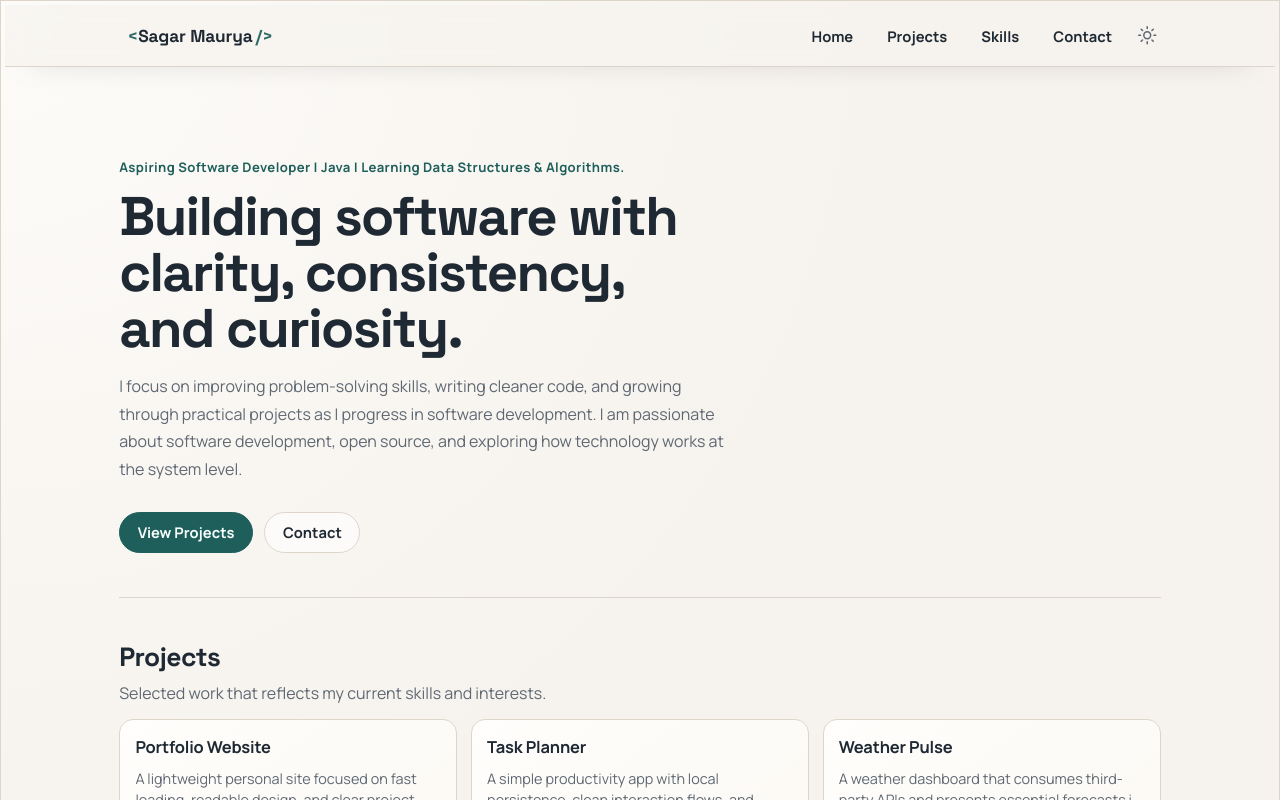
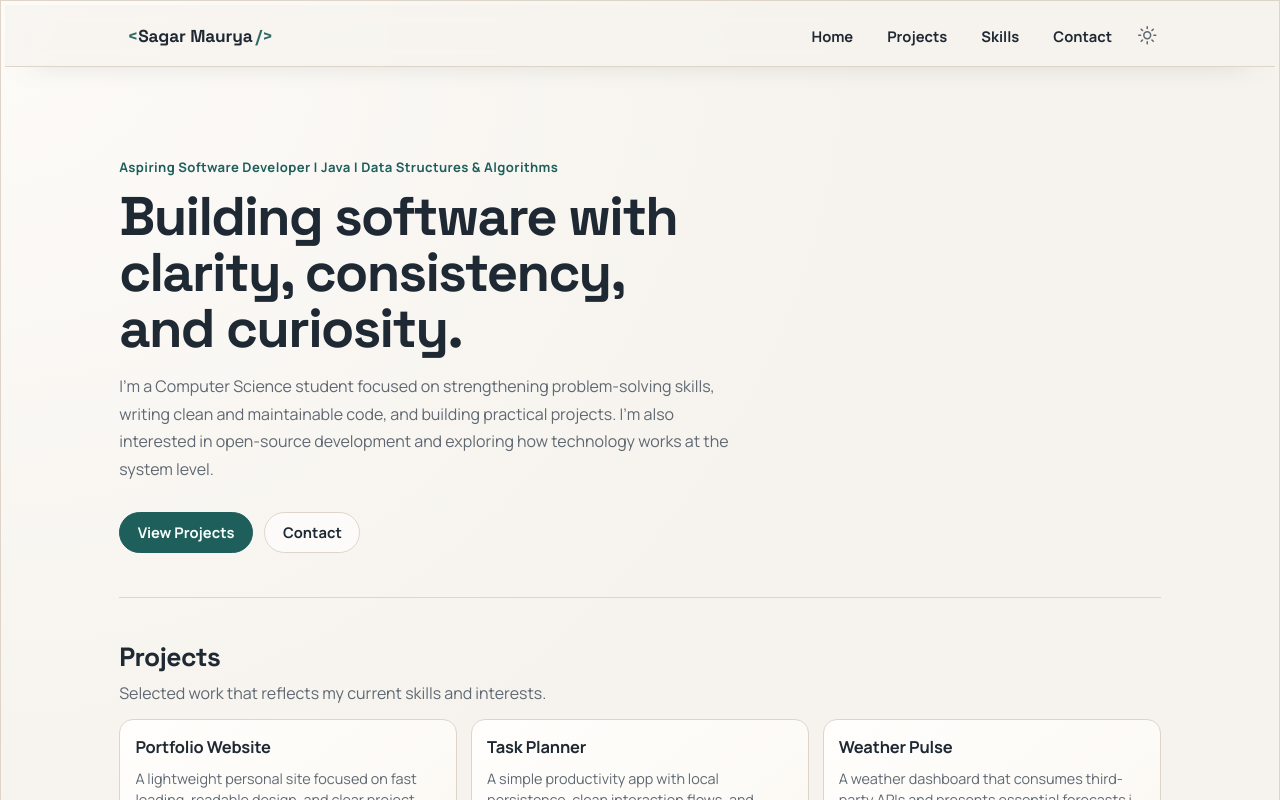
Before and after one commit to SagarXCode/portfolio, a React (Vite) app: page / in a window 1280 px wide. Shown: the top 800 px of the page. Built offline with nearby package versions, Linux system fonts and the light colour scheme.

Commit message:
feat: update hero section text for clarity and improved presentation

```diff
--- a/src/App.jsx
+++ b/src/App.jsx
@@ -95,13 +95,12 @@ function App() {
 
       <main className="main-content">
         <section id="home" className="hero reveal" style={{ animationDelay: '0.05s' }}>
-          <p className="eyebrow">Aspiring Software Developer | Java | Learning Data Structures & Algorithms.</p>
+          <p className="eyebrow">Aspiring Software Developer | Java | Data Structures & Algorithms</p>
           <h1>Building software with clarity, consistency, and curiosity.</h1>
           <p className="lead">
-            I focus on improving problem-solving skills, writing cleaner code, and growing through
-            practical projects as I progress in software development. I am passionate about
-            software development, open source, and exploring how technology works at the system
-            level.
+            I'm a Computer Science student focused on strengthening problem-solving skills, writing
+            clean and maintainable code, and building practical projects. I'm also interested in
+            open-source development and exploring how technology works at the system level.
           </p>
 
           <div className="hero-actions">
```
